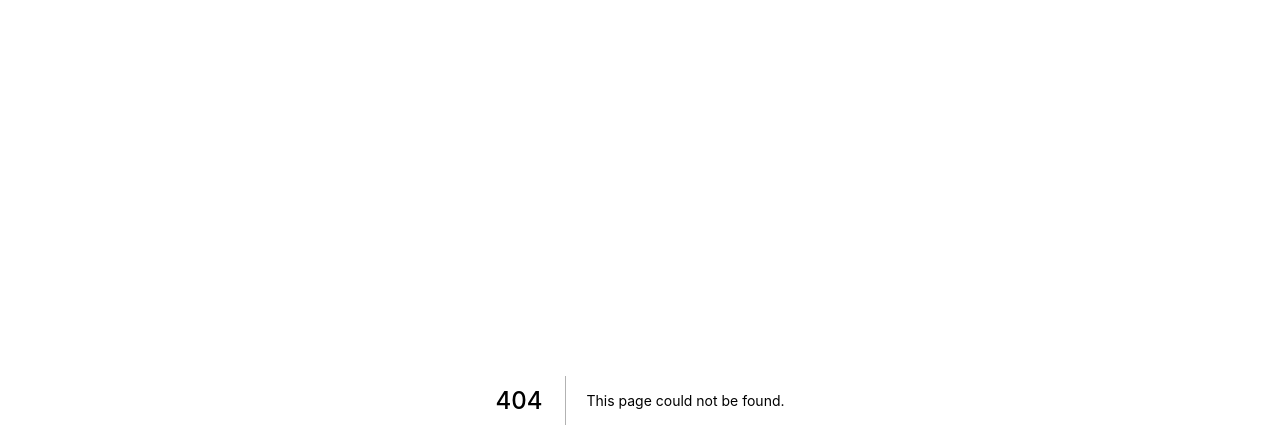
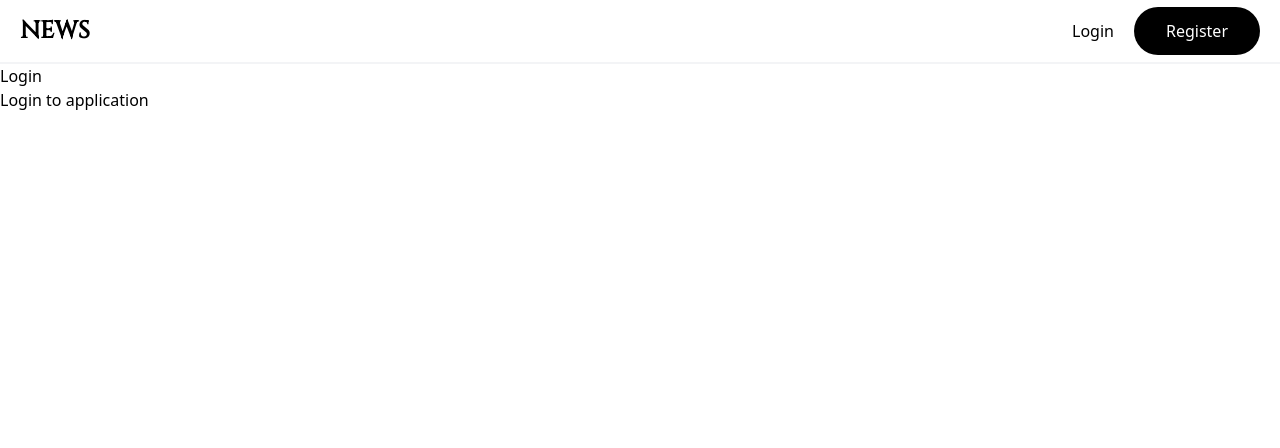
Before and after one commit to krishna8421/news, a Next.js app: page /auth/login in a window 1280 px wide. Before the commit this address had no page. Shown: the top 448 px of the page. Built offline with nearby package versions, Linux system fonts and the light colour scheme.

Commit message:
Auth Nav

```diff
--- a/components/common/DashBoard/Nav.tsx
+++ b/components/common/DashBoard/Nav.tsx
@@ -9,7 +9,7 @@ export default function Nav() {
   };
 
   return (
-    <div className="h-16 bg-slate-900 flex justify-end px-5 bg-white items-center w-[calc(100%-4rem)] fixed z-50">
+    <div className="h-16 flex justify-end px-5 items-center w-[calc(100%-4rem)] fixed z-50 backdrop-blur bg-white/75 border-gray-100 border-b-2">
       {testData.pic ? (
         <Image
           src={testData.picLink}
--- a/components/common/DashBoard/SideBarIcons.tsx
+++ b/components/common/DashBoard/SideBarIcons.tsx
@@ -10,6 +10,7 @@ interface Props {
 export default function SideBarIcons({ route, icon, isActive }: Props) {
   return (
     <Link href={route} passHref>
+      <div className={`${isActive ? "border-l-2 border-indigo-300":""}`}>
         <div
           className={`p-3 flex items-center justify-center m-3 cursor-pointer bg-white rounded-lg hover:text-white ${
             isActive ? "bg-opacity-10 text-white" : "bg-transparent text-gray-700"
@@ -17,6 +18,7 @@ export default function SideBarIcons({ route, icon, isActive }: Props) {
         >
           {icon}
         </div>
+      </div>
     </Link>
   );
 }
--- /dev/null
+++ b/components/common/NavBar/index.tsx
@@ -0,0 +1,69 @@
+import Image from "next/image";
+import Avatar from "react-avatar";
+import { useEffect, useState } from "react";
+import { useRouter } from "next/router";
+
+interface Props {
+  name: string;
+  imgUrl: string;
+  isAuth: boolean;
+}
+
+export default function NavBar({ isAuth = false, name, imgUrl }: Props) {
+  const router = useRouter();
+  const [greetings, setGreetings] = useState("");
+  useEffect(() => {
+    return () => {
+      const time = new Date().getHours();
+      if (time >= 0 && time < 12) {
+        setGreetings("Morning");
+      } else if (time >= 12 && time < 18) {
+        setGreetings("Afternoon");
+      } else {
+        setGreetings("Evening");
+      }
+    };
+  }, []);
+  return (
+    <div
+      className="h-16 flex justify-between px-5 items-center w-full sticky top-0 z-50 backdrop-blur bg-white/75 border-gray-100 border-b-2">
+      <div className="font-semibold font-Cinzel text-2xl cursor-pointer" onClick={async () => {
+        await router.push("/");
+      }}>
+
+        NEWS
+      </div>
+      {isAuth ? (
+        <div className="flex items-center">
+          <div className="mr-4 font-Poppins">
+            <h3 className="text-slate-600 text-sm mr-8">Good {greetings},</h3>
+            <h1 className="font-semibold">{name}</h1>
+          </div>
+          {imgUrl ? (
+            <Image
+              src={imgUrl}
+              width={40}
+              height={40}
+              alt="User Avatar"
+              className="rounded-full"
+            />
+          ) : (
+            <Avatar size="40" name={name} round={true} />
+          )}
+        </div>
+      ) : (
+        <div className="flex items-center">
+          <h3 className="mr-5 cursor-pointer" onClick={async () => {
+            await router.push("/auth/login");
+          }}>Login</h3>
+          <div className="cursor-pointer bg-black text-white rounded-full px-8 py-3" onClick={async () => {
+            await router.push("/auth/register");
+          }}>
+            Register
+          </div>
+        </div>
+      )}
+
+    </div>
+  );
+}
--- a/components/common/NewPost/Editor/Editor.tsx
+++ b/components/common/NewPost/Editor/Editor.tsx
@@ -58,7 +58,6 @@ export default function Editor() {
   return (
     <div>
       <Menu editor={editor} />
-      <div></div>
       <EditorContent editor={editor} />
     </div>
   );
--- /dev/null
+++ b/components/layouts/Auth/index.tsx
@@ -0,0 +1,15 @@
+import NavBar from "@common/NavBar";
+import { ReactNode } from "react";
+
+interface Props {
+  children: ReactNode;
+}
+
+export default function Auth({ children }:Props) {
+  return(
+    <div className="min-h-screen w-full">
+      <NavBar/>
+      {children}
+    </div>
+  )
+}
--- /dev/null
+++ b/pages/auth/_middleware.ts
@@ -0,0 +1,8 @@
+import { NextRequest, NextResponse } from "next/server";
+
+export function middleware(req: NextRequest) {
+  const url = req.nextUrl.clone();
+  if (url.pathname !== "/auth") return;
+  url.pathname = "/auth/login";
+  return NextResponse.redirect(url);
+}
--- /dev/null
+++ b/pages/auth/login.tsx
@@ -0,0 +1,12 @@
+import { NextPage } from "next";
+import Auth from "@layouts/Auth";
+
+const Login: NextPage = () => {
+  return (
+    <Auth>
+      <h1>Login</h1>
+      <p>Login to application</p>
+    </Auth>
+  );
+};
+export default Login;
--- /dev/null
+++ b/pages/auth/register.tsx
@@ -0,0 +1,12 @@
+import { NextPage } from "next";
+import Auth from "@layouts/Auth";
+
+const Register: NextPage = () => {
+  return (
+    <Auth>
+      <h1>Login</h1>
+      <p>Register to application</p>
+    </Auth>
+  );
+};
+export default Register;
```
Lines whose indentation alone changed are shown as unchanged.
